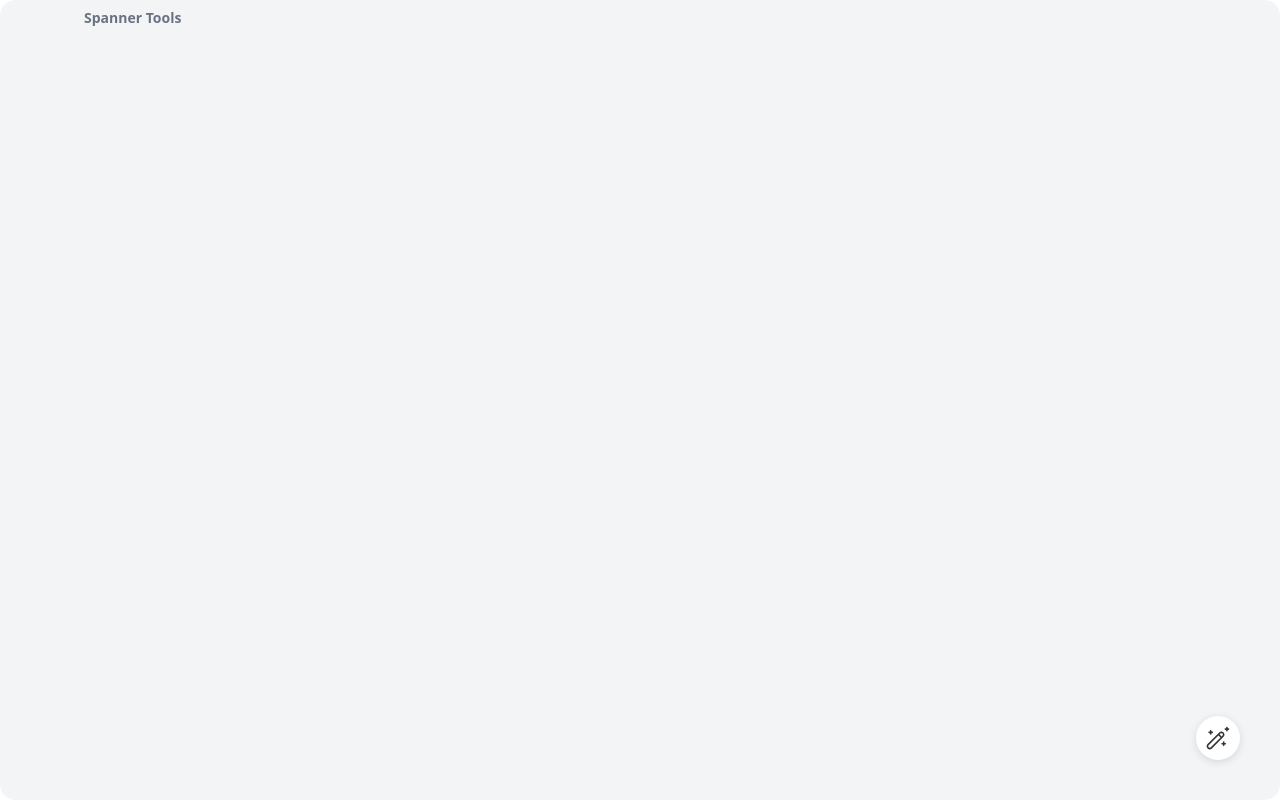
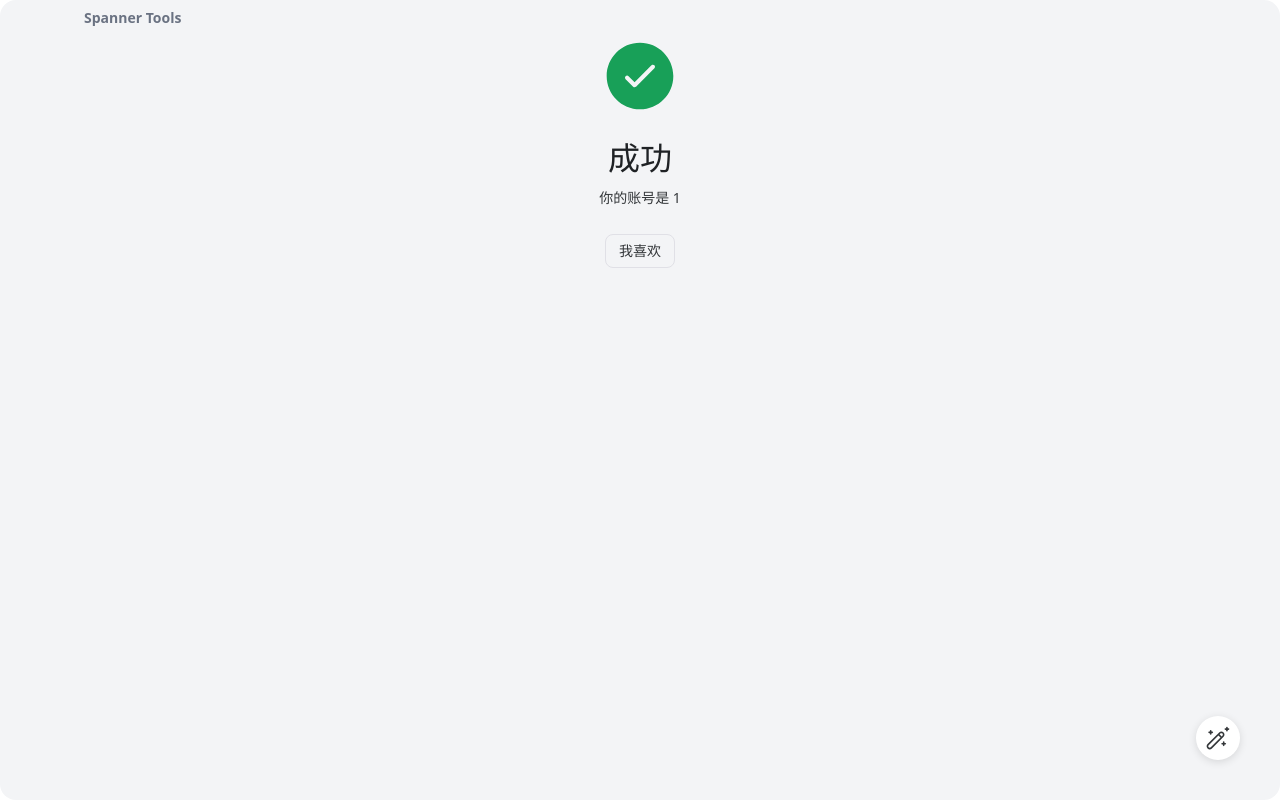
Before and after one commit to JianFengLu-Java/SpannerProjectRepo, a Vue app: page /#/registerResult/1 in a window 1280 px wide. Before the commit this address had no page. Built offline with nearby package versions, Linux system fonts and the light colour scheme.

Commit message:
- Added Login, Register, and Home views with corresponding components - Integrated Naive UI components for better UI experience - Implemented user registration and login functionality with API integration - Added theme editor component for customizable themes

```diff
--- a/src/renderer/src/router/index.ts
+++ b/src/renderer/src/router/index.ts
@@ -1,4 +1,5 @@
 
+import path from 'path';
 import { createRouter, createWebHashHistory } from 'vue-router';
 
 const routes = [
@@ -15,13 +16,20 @@ const routes = [
   {
     path: '/register',
     name: 'Register',
-    component: () => import('../views/Register.vue')
+    component: () => import('../views/Registers/Register.vue'),
+  },
+  {
+    path: '/registerResult/:userInfo',
+    name: 'RegisterResult',
+    component: ()=> import('../views/Registers/RegisterResult.vue'),
+    props:true
+
   },
   {
     path: '/home',
     name: 'Home',
     component: () => import('../views/Home/Home.vue')
-  }
+  },
 ];
 
 const router = createRouter({
--- /dev/null
+++ b/src/renderer/src/stores/userInfo.ts
@@ -0,0 +1,22 @@
+import {defineStore} from 'pinia'
+
+export const useUserInfo = defineStore("userInfo",{
+    state:()=>({
+        userName:'',
+        sex:'',
+        email:'',
+        avtarUrl:'',
+        userAccoutNum:''
+    }),
+    actions: {
+        setUserName(newUserName){
+            this.userName = newUserName
+        },
+        setSex(newSex){
+            this.userName = newSex
+        },
+        setUserAccountNum(newUserAccountNum){
+            this.userName = newUserAccountNum
+        },
+    }
+})
--- a/src/renderer/src/views/Register.vue
+++ b/src/renderer/src/views/Registers/Register.vue
@@ -13,20 +13,38 @@
 
             <!-- 注册表单主体 -->
             <div class="col-span-5 row-span-4 rounded-lg ml-30 mr-30 mb-10">
-                <form class="flex flex-col gap-3">
-                    <div class=" w-full justify-center items-center flex bg-amber-50">
+                <n-form label-placement="left" class="flex flex-col">
+                    <div class=" w-full justify-center items-center flex">
                         <div class=" w-30">
                             <n-upload list-type="image-card" :max="1" :on-before-upload="beforeUpload"
                                 :on-finish="handleUploadFinish" :on-error="handleUploadError"
-                                :custom-request="customUploadRequest">
+                                :custom-request="customUploadRequest" :show-preview-button="false">
                             </n-upload>
                         </div>
                     </div>
-                    <n-input v-model:value="userName" placeholder="用户名" class="w-full" clearable />
-                    <n-input-group>
-                        <n-input v-model:value="email" placeholder="邮箱" class="w-full" clearable />
-                        <n-input-group-label class="!important rounded-r-3xl">{{ emailSuffix }}</n-input-group-label>
-                    </n-input-group>
+                    <n-form-item path="userName" label="真实姓名:">
+                        <n-input v-model:value="userName" placeholder="输入您的真实姓名" class="w-full" clearable />
+
+                    </n-form-item>
+                    <n-form-item path="email" label="邮箱地址:">
+                        <n-input-group>
+                            <n-input v-model:value="email" placeholder="邮箱" class="w-full" clearable />
+                            <n-input-group-label class="!important rounded-r-3xl">{{ emailSuffix
+                                }}</n-input-group-label>
+                        </n-input-group>
+                    </n-form-item>
+                    <n-form-item path="sex" label="性别:">
+                        <div class=" pl-6 w-full">
+                            <n-radio-group v-model:value="sex">
+                                <n-radio v-for="option in sexChange" :key="option.value" :value="option.value">
+                                    {{ option.label }}
+                                </n-radio>
+                            </n-radio-group>
+                        </div>
+
+                    </n-form-item>
+
+
                     <n-input v-model:value="address" placeholder="地址" class="w-full" clearable />
                     <n-input v-model:value="password" type="password" placeholder="密码" show-password-on="mousedown"
                         class="w-full" clearable />
@@ -38,7 +56,7 @@
                         <n-button class="w-full col-span-5" :render-icon="goBackIcon"
                             @click="$router.push('/login')">返回</n-button>
                     </div>
-                </form>
+                </n-form>
             </div>
             <div>
                 <n-json-pretty :data="displayData" />
@@ -55,10 +73,27 @@
  */
 import { h, ref } from 'vue'
 import { ArrowBackCircleOutline as GoBackIcon } from '@vicons/ionicons5'
-import { useTitleStore } from '../stores/title'
+import { useTitleStore } from '../../stores/title'
 import { useMessage } from 'naive-ui'
 import axios from 'axios'
 import { useRouter } from 'vue-router'
+
+
+const sex = ref<string | null>(null)
+const sexChange = [{
+    value: "male",
+    label: "男"
+},
+{
+    value: "female",
+    label: "女"
+}
+].map((s) => {
+    s.value = s.value
+    return s
+})
+
+
 
 const emailSuffix = ref('@oakevergames.com')
 const message = useMessage()
@@ -80,6 +115,7 @@ async function submitRegistration() {
         confirmPassword: confirmPassword.value,
         avatarUrl: avatarUrl.value,
         address: address.value,
+        sex: sex.value,
     }
     console.log('Submitting registration with data:', displayData.value)
 
@@ -96,6 +132,13 @@ async function submitRegistration() {
     if (response.data.code === 200) {
         message.success('注册成功！请登录。')
         // router.push('/login')
+
+        router.push({
+            name: 'RegisterResult',
+            params: {
+                userInfo: "12345"
+            }
+        })
     } else {
         message.error(`注册失败：${response.data.message}`)
     }
--- /dev/null
+++ b/src/renderer/src/views/Registers/RegisterResult.vue
@@ -0,0 +1,23 @@
+<template>
+    <n-result status="success" title="成功" :description="`你的账号是 ${prop.userInfo}`">
+        <template #footer>
+            <n-button @click="$router.push('/login')">我喜欢</n-button>
+        </template>
+    </n-result>
+</template>
+
+<script setup>
+
+
+
+
+
+
+const prop = defineProps({
+    userInfo: String
+})
+
+
+</script>
+
+<style lang="scss" scoped></style>
```
